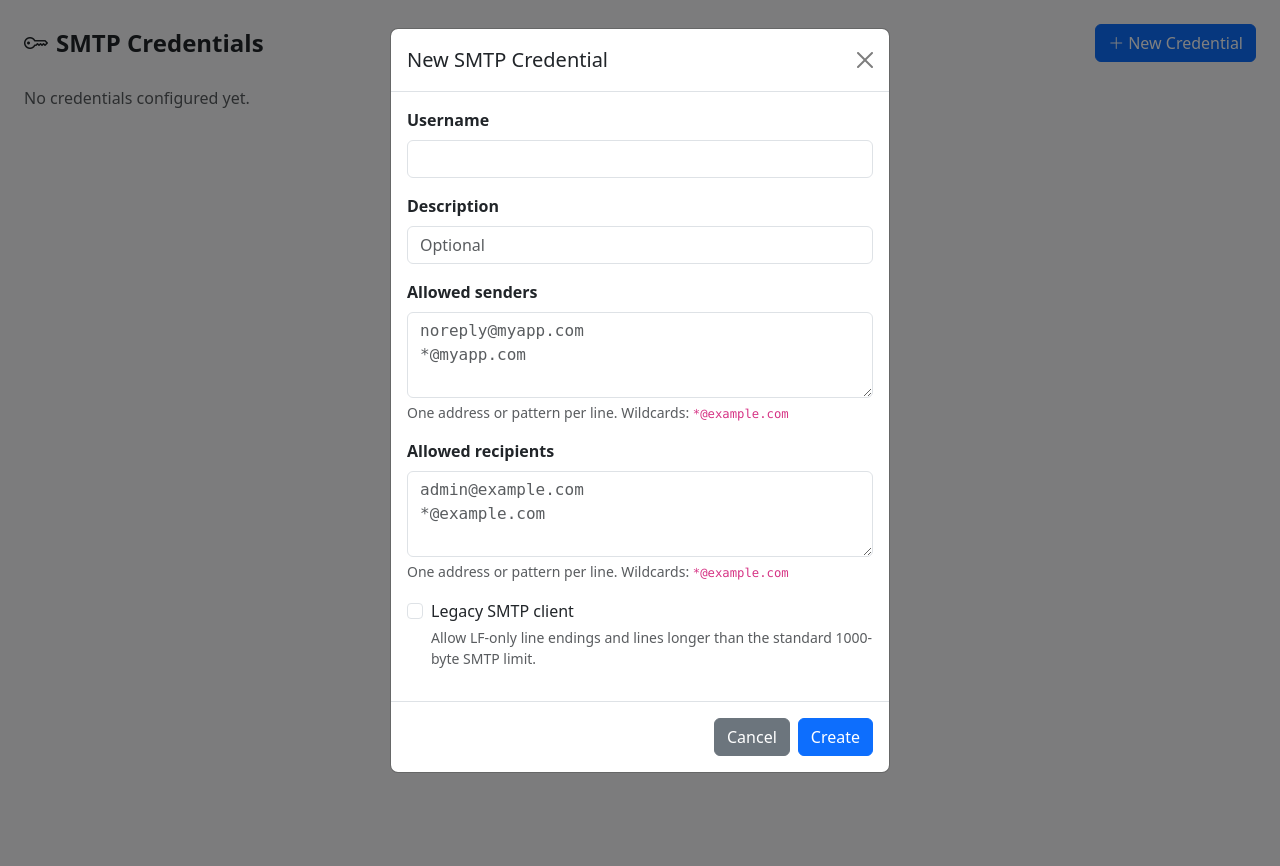
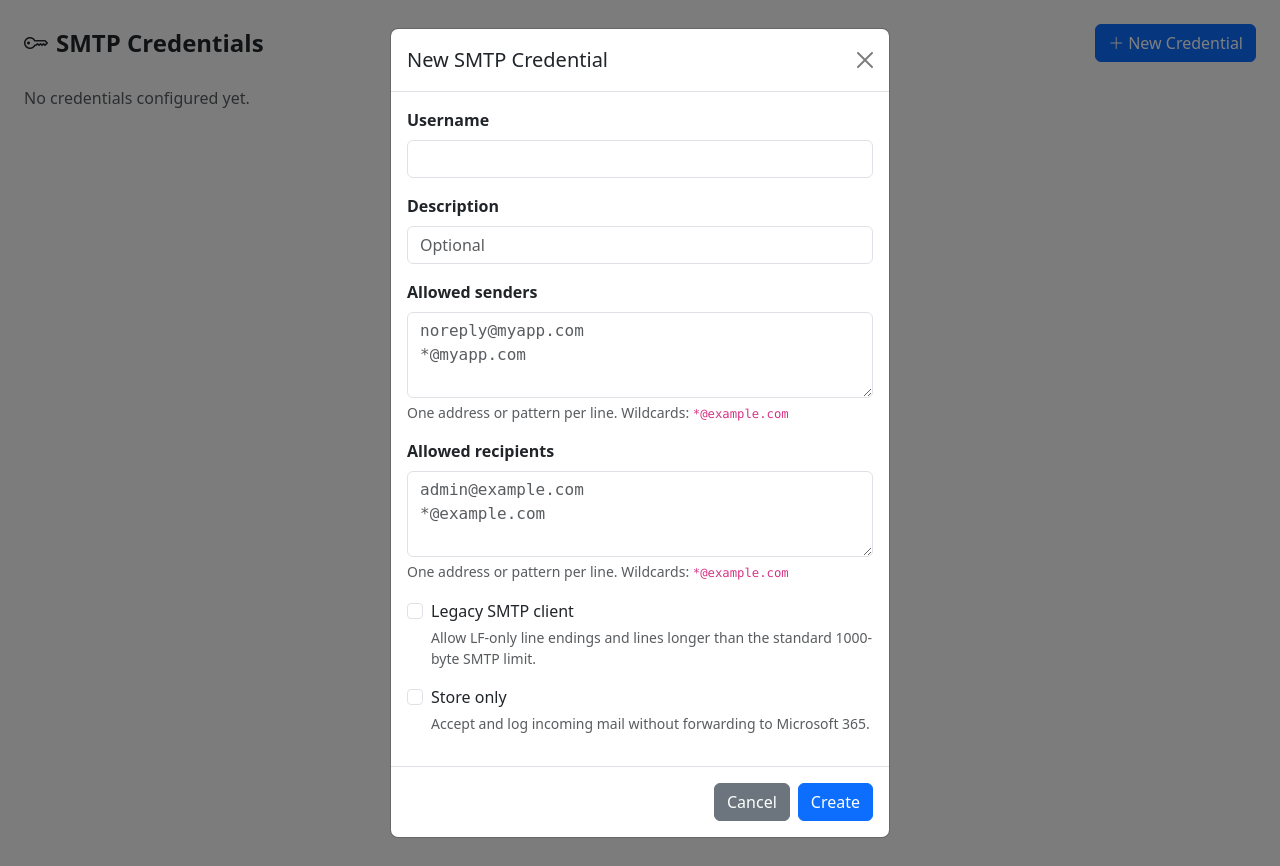
Before and after one commit to jankkm/smtp-ms365-relay, a Flask app: template app/templates/credentials.html in a window 1280 px wide, after a click on "New Credential". Run offline with Flask 3, Linux system fonts and the light colour scheme; the template is opened without the code that fills it, so the values that code supplies are empty; parts of the project's set-up code (start-up, migrations or seed data) failed here and were passed over.

Commit message:
add mission option to store on create dialog

```diff
--- a/app/routes/credentials.py
+++ b/app/routes/credentials.py
@@ -66,6 +66,7 @@ def create():
         allowed_senders=json.dumps(senders),
         allowed_recipients=json.dumps(recipients),
         legacy_data=_form_checkbox("legacy_data"),
+        store_only=_form_checkbox("store_only"),
     )
     db.add(cred)
     db.commit()
--- a/app/templates/credentials.html
+++ b/app/templates/credentials.html
@@ -168,6 +168,11 @@
             <label class="form-check-label" for="newLegacyData">Legacy SMTP client</label>
             <div class="form-text">Allow LF-only line endings and lines longer than the standard 1000-byte SMTP limit.</div>
           </div>
+          <div class="form-check mb-3">
+            <input type="checkbox" name="store_only" value="1" class="form-check-input" id="newStoreOnly">
+            <label class="form-check-label" for="newStoreOnly">Store only</label>
+            <div class="form-text">Accept and log incoming mail without forwarding to Microsoft 365.</div>
+          </div>
         </div>
         <div class="modal-footer">
           <button type="button" class="btn btn-secondary" data-bs-dismiss="modal">Cancel</button>
```
